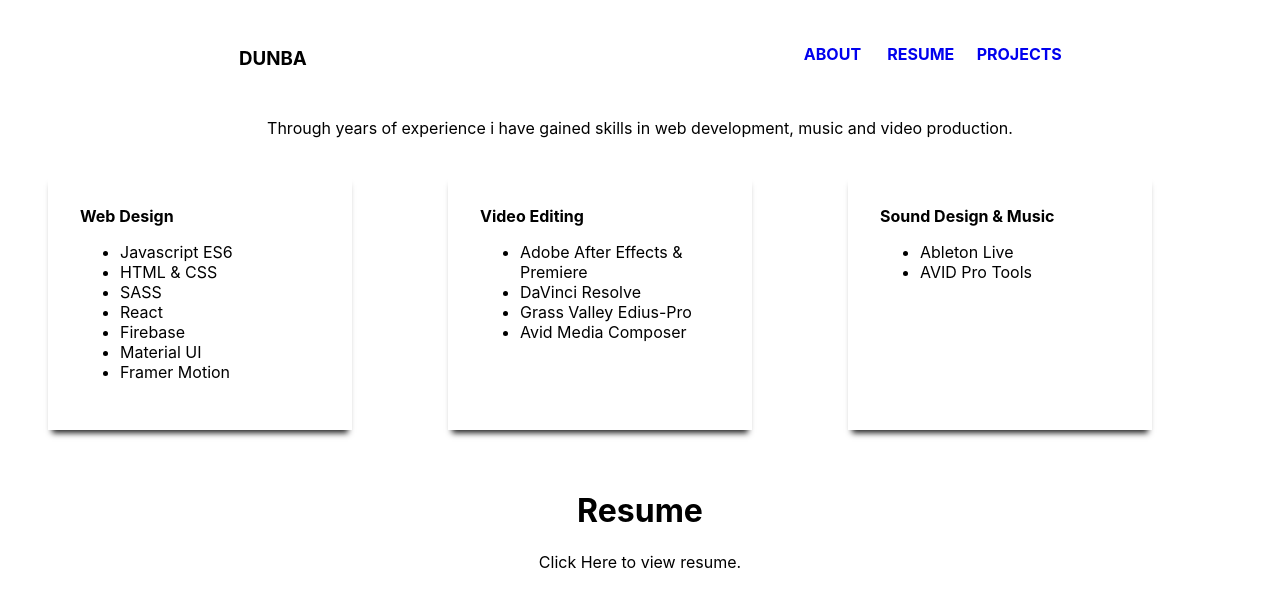
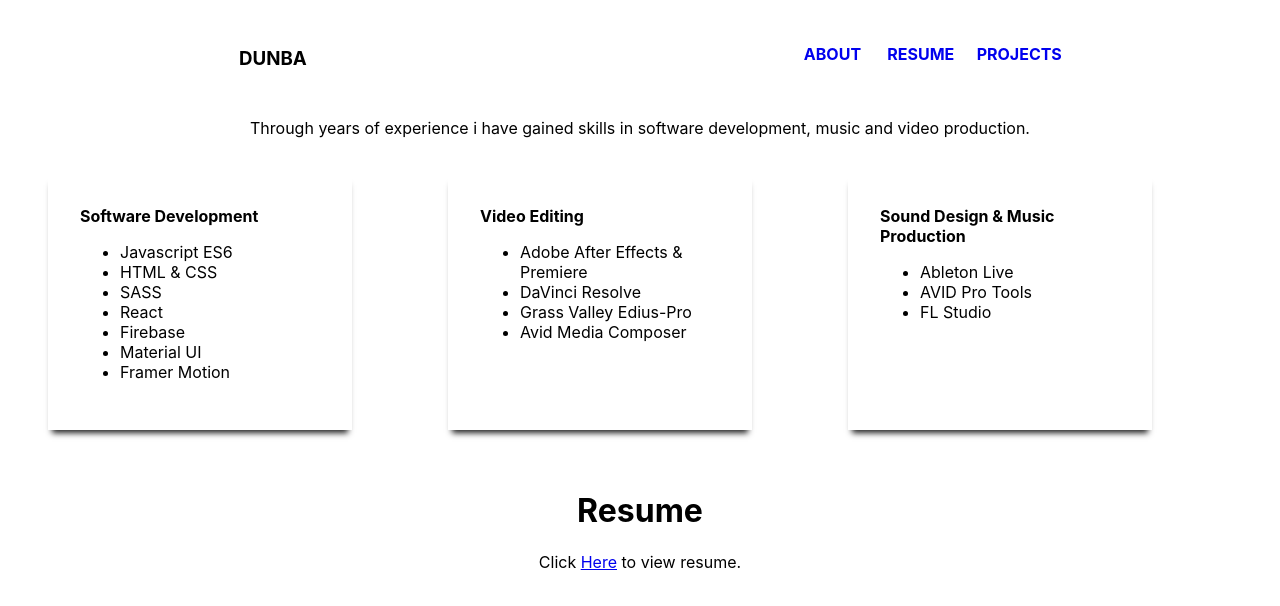
Before and after one commit to dunba/dunba.world, a React (Create React App) app: page /skills in a window 1280 px wide. Shown: the top 606 px of the page. Built offline with nearby package versions, Linux system fonts and the light colour scheme.

Commit message:
text changes to skills section

```diff
--- a/src/components/skills.js
+++ b/src/components/skills.js
@@ -10,10 +10,10 @@ const Skills = () => {
     <div>
       <div className='skillsdiv'>
         <h1>Skills</h1><br />
-        <p>Through years of experience i have gained skills in web development, music and video production.</p><br />
+        <p>Through years of experience i have gained skills in software development, music and video production.</p><br />
         <div className="sectionholder">
           <motion.section whileHover={{ scale: 1.05 }} transition={transition} exit={{ opacity: 0 }}>
-            <div className='skillheader'>Web Design</div>
+            <div className='skillheader'>Software Development</div>
             <ul>
               <li>Javascript ES6</li>
               <li>HTML & CSS</li>
@@ -35,17 +35,18 @@ const Skills = () => {
             </ul>
           </motion.section>
           <motion.section whileHover={{ scale: 1.05 }} transition={transition} exit={{ opacity: 0 }}>
-            <div className='skillheader'>Sound Design & Music</div>
+            <div className='skillheader'>Sound Design & Music Production</div>
             <ul>
               <li>Ableton Live</li>
               <li>AVID Pro Tools</li>
+              <li>FL Studio</li>
             </ul>
           </motion.section>
         </div>
         <br />
         <br />
         <h1>Resume</h1>
-        <p>Click <a>Here</a> to view resume.</p>
+        <p>Click <a href='#' target='_blank'>Here</a> to view resume.</p>
       </div>
 
 
```
